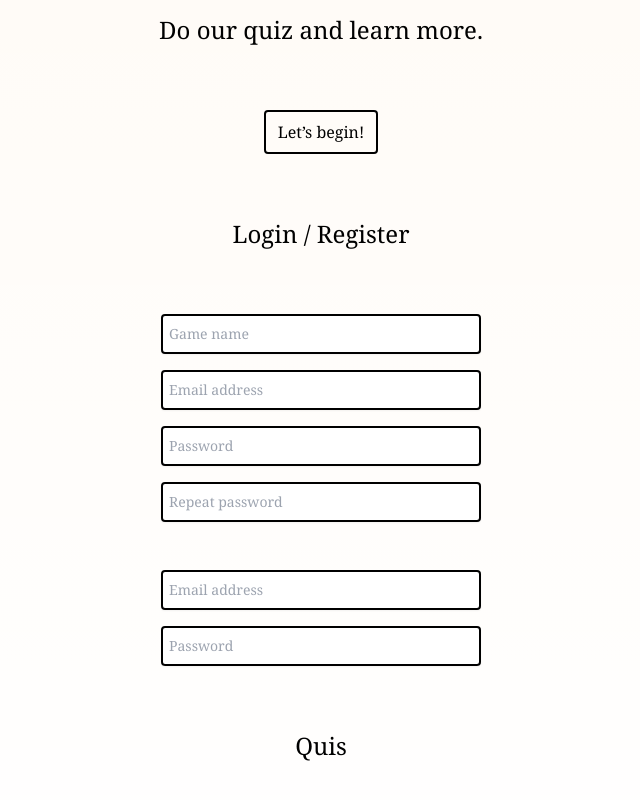
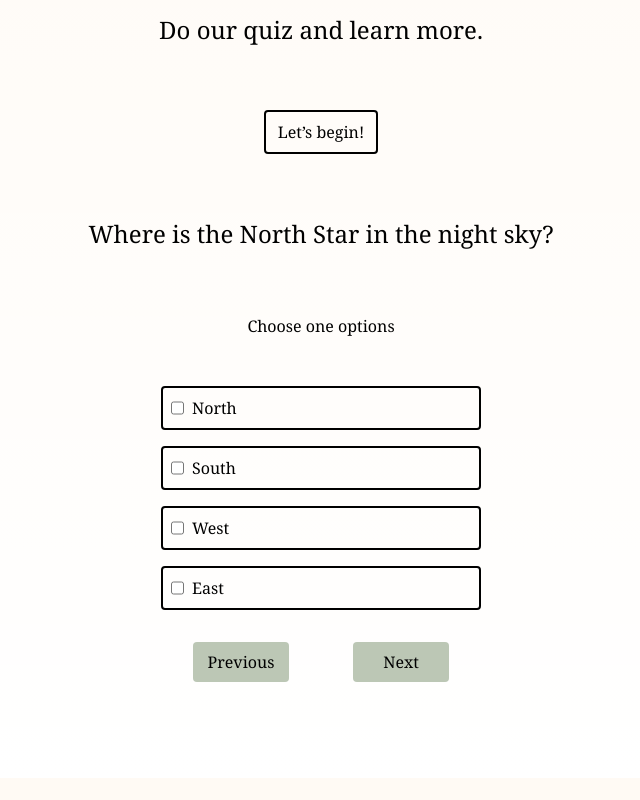
Before and after one commit to TaraSkoglund/quiz-app, a Next.js app: page / in a window 1280 px wide. Shown: the part 352-1152 px from the top of the page, without its empty margins (319-959 px from the left). After the commit the page ends 1130 px from the top, so only its background shows below. Built offline with nearby package versions, Linux system fonts and the light colour scheme.

Commit message:
added quiz layout

```diff
--- a/src/app/page.tsx
+++ b/src/app/page.tsx
@@ -1,5 +1,4 @@
 import Quiz from "@/components/Quiz";
-import Signupin from "@/components/SignUpIn";
 
 export default function Home() {
   return (
@@ -11,9 +10,9 @@ export default function Home() {
       </div>
       <div className="mt-24">
         <div>
-          <p className="my-16 text-base md:text-2xl">
+          <h2 className="my-16 text-base md:text-2xl">
             Do our quiz and learn more.
-          </p>
+          </h2>
         </div>
         <div>
           <button className=" px-3 py-2 border-2 border-black rounded text-xs md:text-base whitespace-nowrap hover:shadow-2xl hover:border-4">
@@ -21,7 +20,7 @@ export default function Home() {
           </button>
         </div>
       </div>
-      <Signupin />
+      {/* <Signupin /> */}
       <Quiz />
     </main>
   );
--- a/src/components/Quiz.tsx
+++ b/src/components/Quiz.tsx
@@ -1,7 +1,36 @@
 const Quiz = () => {
   return (
-    <div>
-      <h2 className="my-16 text-base md:text-2xl"> Quis</h2>
+    <div className="flex flex-col items-center">
+      <h2 className="my-16 text-base md:text-2xl">
+        Where is the North Star in the night sky?
+      </h2>
+      <p>Choose one options</p>
+      <form action="#" className="flex flex-col items-center mt-12 gap-4">
+        <div className="w-80 border-2 rounded flex p-2 gap-2">
+          <input type="checkbox" className=" checked:bg-black" />
+          <p>North</p>
+        </div>
+        <div className="w-80 border-2 rounded flex p-2 gap-2">
+          <input type="checkbox" className=" checked:bg-black" />
+          <p>South</p>
+        </div>
+        <div className="w-80 border-2 rounded flex p-2 gap-2">
+          <input type="checkbox" className=" checked:bg-black" />
+          <p>West</p>
+        </div>
+        <div className="w-80 border-2 rounded flex p-2 gap-2">
+          <input type="checkbox" className=" checked:bg-black" />
+          <p>East</p>
+        </div>
+      </form>
+      <div className="w-96 flex justify-evenly items-center mt-8">
+        <button className="w-24 py-2 bg-button rounded text-xs md:text-base whitespace-nowrap hover:shadow-2xl hover:bg-hover">
+          Previous
+        </button>
+        <button className="w-24 py-2 bg-button rounded text-xs md:text-base whitespace-nowrap hover:shadow-2xl hover:bg-hover">
+          Next
+        </button>
+      </div>
     </div>
   );
 };
--- a/src/components/SignUpIn.tsx
+++ b/src/components/SignUpIn.tsx
@@ -3,7 +3,8 @@ const Signupin = () => {
     <div>
       <h2 className="my-16 text-base md:text-2xl">
         {" "}
-        <button>Login</button> / <button>Register</button>
+        <button className="hover:underline">Login</button> /{" "}
+        <button className="hover:underline">Register</button>
       </h2>
       <form
         action="login"
--- a/tailwind.config.ts
+++ b/tailwind.config.ts
@@ -21,6 +21,8 @@ const config: Config = {
     },
     colors: {
       cream: "#FFFAF4",
+      button: "#BCC7B5",
+      hover: "#7D8975",
     },
   },
   plugins: [],
```
